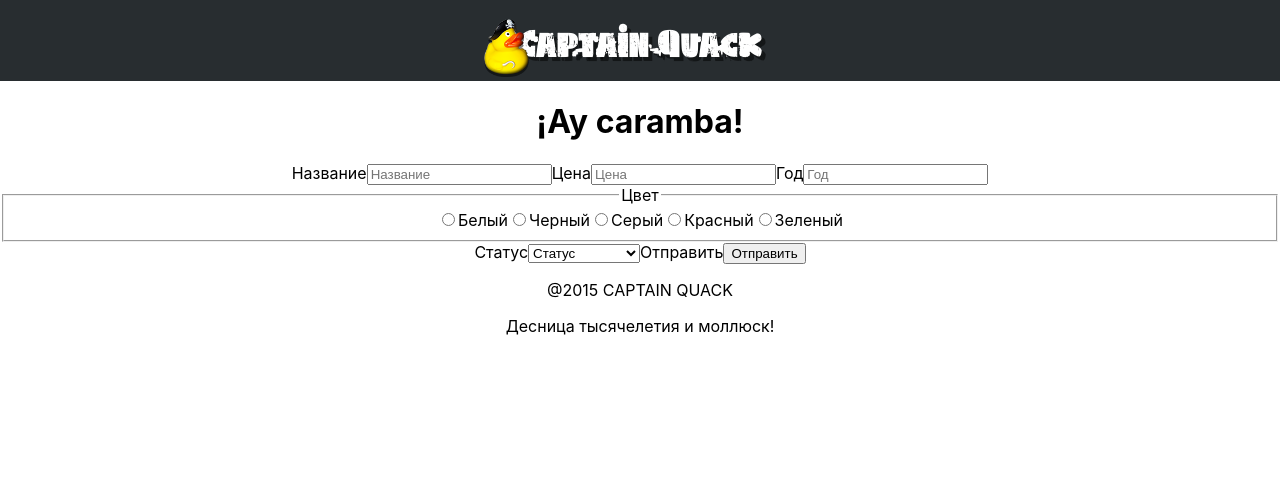
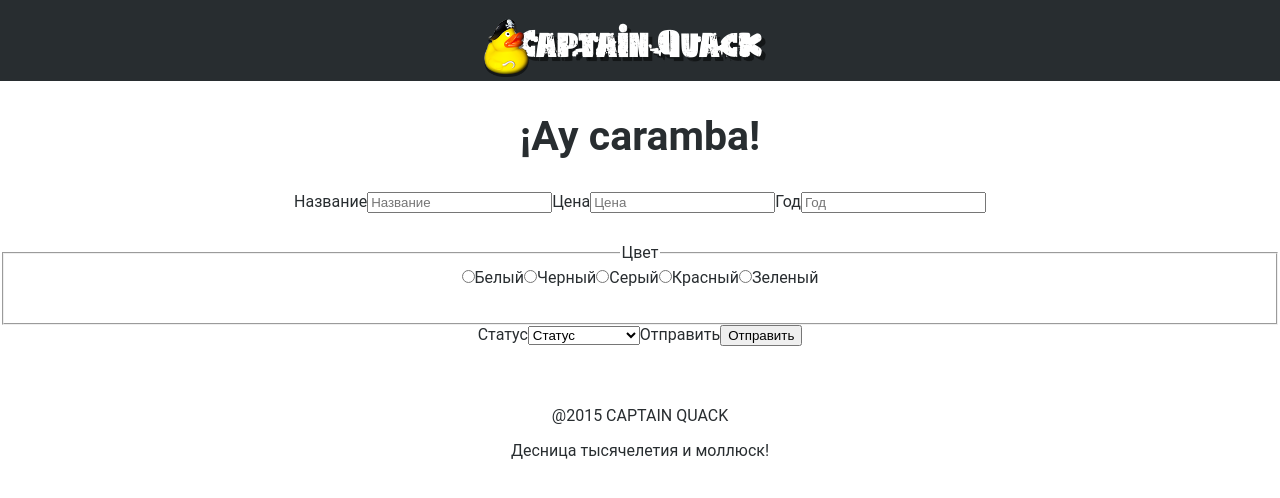
Before and after one commit to aovnkv/kodix-auto-test-task, a React (Create React App) app: page / in a window 1280 px wide. Shown: the top 498 px of the page. Built offline with nearby package versions, Linux system fonts and the light colour scheme.

Commit message:
refactor: sections into components

```diff
--- a/src/App.js
+++ b/src/App.js
@@ -1,78 +1,15 @@
-import React, { Component } from 'react';
+import React from 'react';
 import Header from './Header';
+import Main from './Main';
+import Footer from './Footer';
 import './App.scss';
 
 function App() {
   return (
     <div className="App">
       <Header />
-      <main className="main">
-        <h1>¡Ay caramba!</h1>
-        <section className="newCar">
-          <form className="newCar-form">
-            <label htmlFor="newCar-title">Название</label>
-            <input
-              name="title"
-              type="text"
-              className="newCar-title"
-              id="newCar-title"
-              placeholder="Название"
-            />
-            <label htmlFor="newCar-price">Цена</label>
-            <input
-              name="price"
-              type="number"
-              className="newCar-price"
-              id="newCar-price"
-              placeholder="Цена"
-            />
-            <label htmlFor="newCar-year">Год</label>
-            <input
-              name="year"
-              type="number"
-              className="newCar-year"
-              id="newCar-year"
-              placeholder="Год"
-            />
-            <fieldset className="newCar-color">
-              <legend>Цвет</legend>
-
-              <input type="radio" id="newCar-color--white" name="white" />
-              <label htmlFor="newCar-color--white">Белый</label>
-
-              <input type="radio" id="newCar-color--black" name="black" />
-              <label htmlFor="newCar-color--black">Черный</label>
-
-              <input type="radio" id="newCar-color--gray" name="gray" />
-              <label htmlFor="newCar-color--gray">Серый</label>
-
-              <input type="radio" id="newCar-color--red" name="red" />
-              <label htmlFor="newCar-color--red">Красный</label>
-
-              <input type="radio" id="newCar-color--green" name="green" />
-              <label htmlFor="newCar-color--green">Зеленый</label>
-            </fieldset>
-
-            <label htmlFor="newCar-status">Статус</label>
-            <select id="newCar-status">
-              <option value="">Статус</option>
-              <option value="dog">В наличии</option>
-              <option value="cat">Ожидается</option>
-              <option value="hamster">Нет в наличии</option>
-            </select>
-
-            <label htmlFor="newCar-submit">Отправить</label>
-            <input type="submit" value="Отправить" />
-          </form>
-        </section>
-        <section className="carsList" />
-      </main>
-      <footer>
-        <div className="copyright">
-          <p>@2015 CAPTAIN QUACK</p>
-          <p>Десница тысячелетия и моллюск!</p>
-        </div>
-      </footer>
+      <Main />
+      <Footer />
     </div>
   );
 }
--- a/src/App.scss
+++ b/src/App.scss
@@ -1,3 +1,7 @@
+@import './variables.scss';
+
 .App {
   text-align: center;
+  font-family: $font;
+  color: $charcoal;
 }
--- /dev/null
+++ b/src/Footer.js
@@ -0,0 +1,13 @@
+import React from 'react';
+import './Footer.scss';
+
+export default function Footer() {
+  return (
+    <footer>
+      <div className="copyright">
+        <p>@2015 CAPTAIN QUACK</p>
+        <p>Десница тысячелетия и моллюск!</p>
+      </div>
+    </footer>
+  );
+}
--- /dev/null
+++ b/src/Footer.scss
@@ -0,0 +1,3 @@
+.footer {
+  position: relative;
+}
--- /dev/null
+++ b/src/Form.js
@@ -0,0 +1,66 @@
+import React, { Component } from 'react';
+import './Form.scss';
+
+class Form extends Component {
+  render() {
+    return (
+      <form className="newCar--form">
+        <label htmlFor="newCar--title">Название</label>
+        <input
+          name="title"
+          type="text"
+          className="newCar--title"
+          id="newCar--title"
+          placeholder="Название"
+        />
+        <label htmlFor="newCar-price">Цена</label>
+        <input
+          name="price"
+          type="number"
+          className="newCar-price"
+          id="newCar-price"
+          placeholder="Цена"
+        />
+        <label htmlFor="newCar-year">Год</label>
+        <input
+          name="year"
+          type="number"
+          className="newCar-year"
+          id="newCar-year"
+          placeholder="Год"
+        />
+        <fieldset className="newCar-color">
+          <legend>Цвет</legend>
+
+          <input type="radio" id="newCar-color--white" name="white" />
+          <label htmlFor="newCar-color--white">Белый</label>
+
+          <input type="radio" id="newCar-color--black" name="black" />
+          <label htmlFor="newCar-color--black">Черный</label>
+
+          <input type="radio" id="newCar-color--gray" name="gray" />
+          <label htmlFor="newCar-color--gray">Серый</label>
+
+          <input type="radio" id="newCar-color--red" name="red" />
+          <label htmlFor="newCar-color--red">Красный</label>
+
+          <input type="radio" id="newCar-color--green" name="green" />
+          <label htmlFor="newCar-color--green">Зеленый</label>
+        </fieldset>
+
+        <label htmlFor="newCar-status">Статус</label>
+        <select id="newCar-status">
+          <option value="">Статус</option>
+          <option value="dog">В наличии</option>
+          <option value="cat">Ожидается</option>
+          <option value="hamster">Нет в наличии</option>
+        </select>
+
+        <label htmlFor="newCar-submit">Отправить</label>
+        <input type="submit" value="Отправить" />
+      </form>
+    );
+  }
+}
+
+export default Form;
--- /dev/null
+++ b/src/Form.scss
@@ -0,0 +1,8 @@
+@import './variables.scss';
+
+.newCar--form {
+  margin: 30px 0;
+  input {
+    margin: 0 0 30px 0;
+  }
+}
--- a/src/Header.scss
+++ b/src/Header.scss
@@ -1,3 +1,5 @@
+@import './variables.scss';
+
 @font-face {
   font-family: 'PK&co';
   font-style: normal;
@@ -9,7 +11,7 @@
   display: flex;
   justify-content: center;
   align-items: center;
-  background: #282d30;
+  background: $charcoal;
   height: 5em;
   min-height: 81px;
 
--- /dev/null
+++ b/src/Main.js
@@ -0,0 +1,15 @@
+import React from 'react';
+import './Main.scss';
+import Form from './Form';
+
+export default function Main() {
+  return (
+    <main className="main">
+      <h1 className="main--title">¡Ay caramba!</h1>
+      <section className="newCar">
+        <Form />
+      </section>
+      <section className="carsList" />
+    </main>
+  );
+}
--- /dev/null
+++ b/src/Main.scss
@@ -0,0 +1,12 @@
+@import './variables.scss';
+
+.main {
+  position: relative;
+
+  &--title {
+    font-size: 41px;
+    line-height: 1;
+    color: $charcoal;
+    margin: 35px auto;
+  }
+}
--- /dev/null
+++ b/src/variables.scss
@@ -0,0 +1,2 @@
+$charcoal: #282d30;
+$font: 'Roboto', Helvetica, sans-serif;
```
